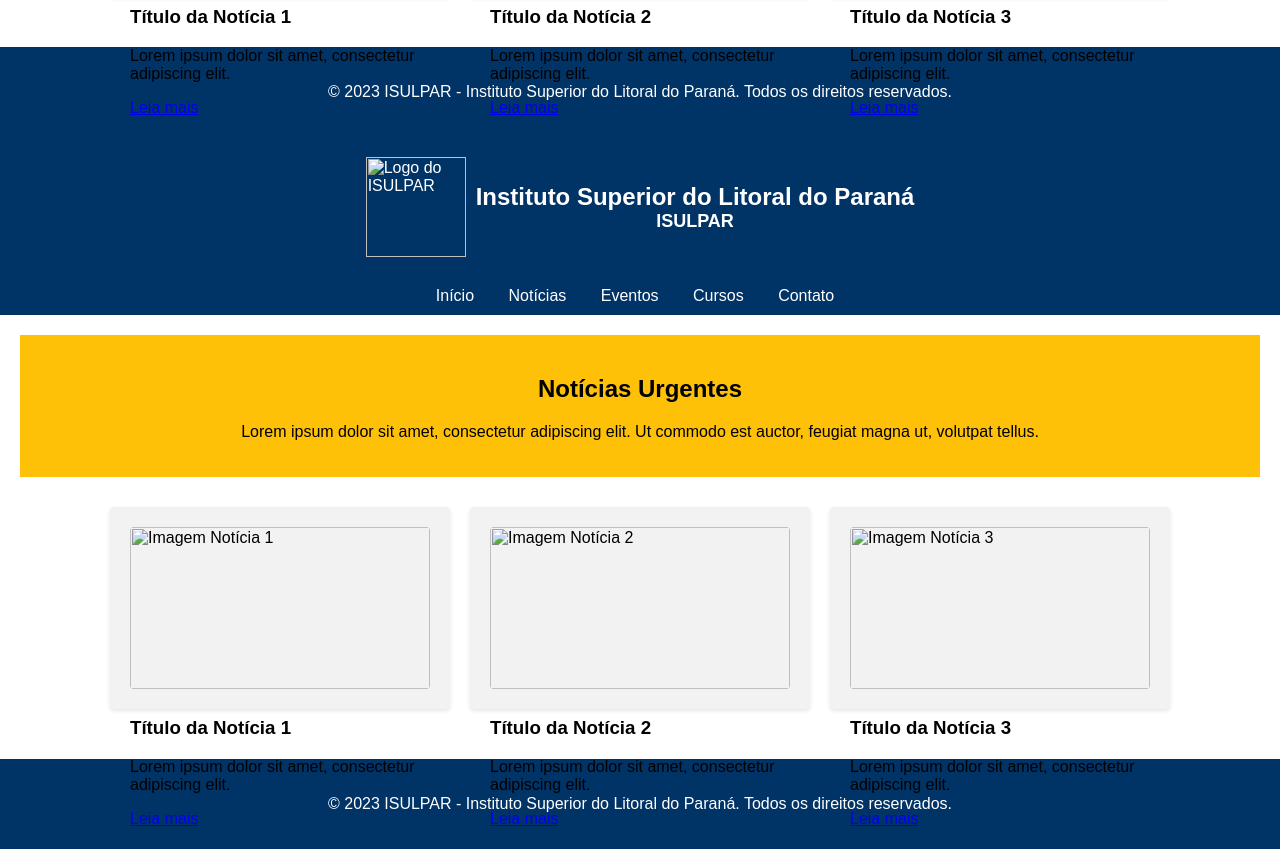
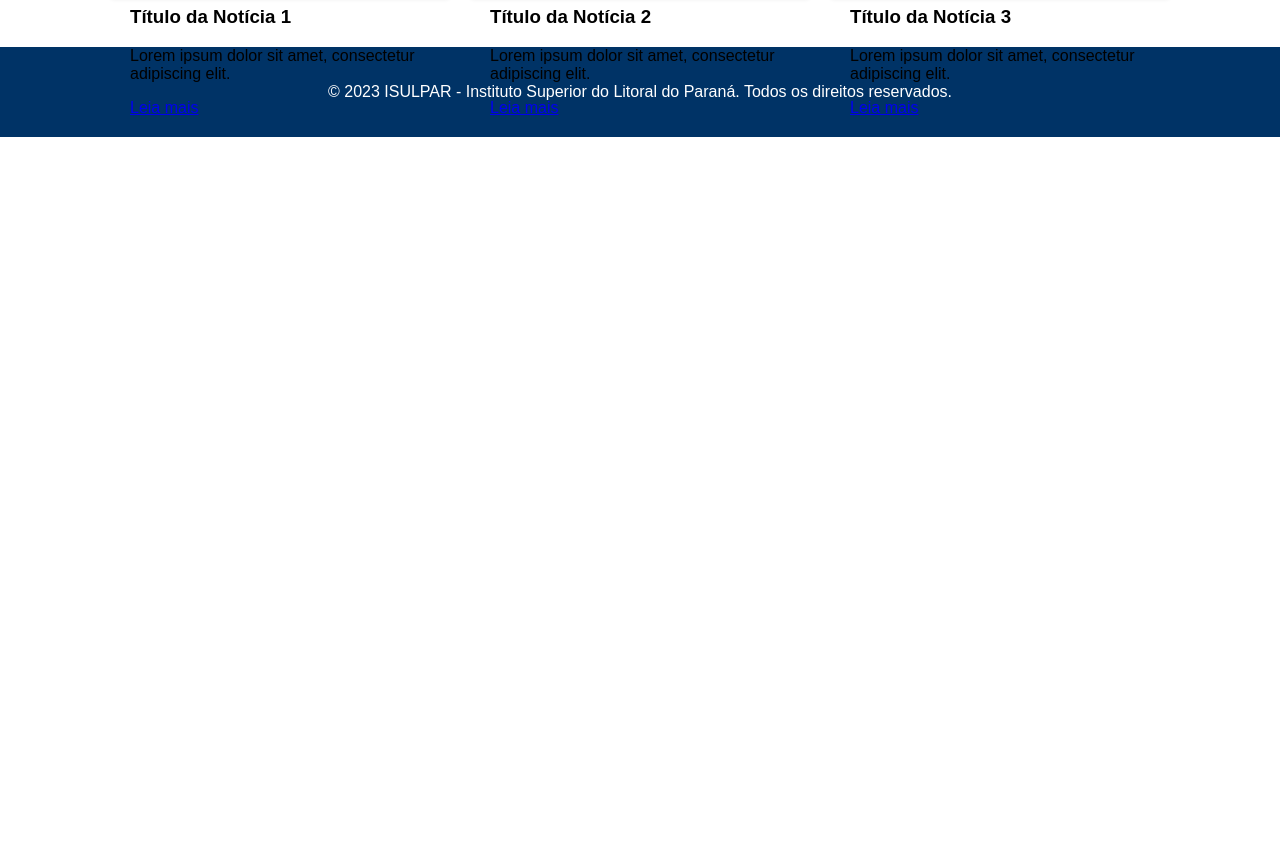
Before and after one commit to OnFireGroup/Website, a plain HTML site: page index2.html in a window 1280 px wide. Shown: the part 574-1423 px from the top of the page. After the commit the page ends 800 px from the top, so only its background shows below. Drawn offline with Linux system fonts and the light colour scheme.

Commit message:
Update index2.html

```diff
--- a/index2.html
+++ b/index2.html
@@ -393,59 +393,4 @@
         <p>© 2023 ISULPAR - Instituto Superior do Litoral do Paraná. Todos os direitos reservados.</p>
     </footer>
 
-</body><body>
-    <header>
-        <img class="logo" src="caminho-da-logo/logo.png" alt="Logo do ISULPAR">
-        <div class="university-info">
-            <h1 class="university-name">Instituto Superior do Litoral do Paraná</h1>
-            <h2 class="university-abbr">ISULPAR</h2>
-        </div>
-    </header>
-
-    <nav>
-        <div class="navbar">
-            <ul>
-                <li><a href="#">Início</a></li>
-                <li><a href="#">Notícias</a></li>
-                <li><a href="#">Eventos</a></li>
-                <li><a href="#">Cursos</a></li>
-                <li><a href="#">Contato</a></li>
-            </ul>
-        </div>
-    </nav>
-
-    <section>
-        <div class="banner-container">
-            <div class="banner">
-                <h2>Notícias Urgentes</h2>
-                <p>Lorem ipsum dolor sit amet, consectetur adipiscing elit. Ut commodo est auctor, feugiat magna ut, volutpat tellus.</p>
-            </div>
-        </div>
-
-        <div class="news-container">
-            <div class="news-card">
-                <img src="caminho-da-imagem/imagem1.jpg" alt="Imagem Notícia 1">
-                <h3>Título da Notícia 1</h3>
-                <p>Lorem ipsum dolor sit amet, consectetur adipiscing elit.</p>
-                <a href="#">Leia mais</a>
-            </div>
-            <div class="news-card">
-                <img src="caminho-da-imagem/imagem2.jpg" alt="Imagem Notícia 2">
-                <h3>Título da Notícia 2</h3>
-                <p>Lorem ipsum dolor sit amet, consectetur adipiscing elit.</p>
-                <a href="#">Leia mais</a>
-            </div>
-            <div class="news-card">
-                <img src="caminho-da-imagem/imagem3.jpg" alt="Imagem Notícia 3">
-                <h3>Título da Notícia 3</h3>
-                <p>Lorem ipsum dolor sit amet, consectetur adipiscing elit.</p>
-                <a href="#">Leia mais</a>
-            </div>
-        </div>
-    </section>
-
-    <footer>
-        <p>© 2023 ISULPAR - Instituto Superior do Litoral do Paraná. Todos os direitos reservados.</p>
-    </footer>
-
 </body></html>
```
